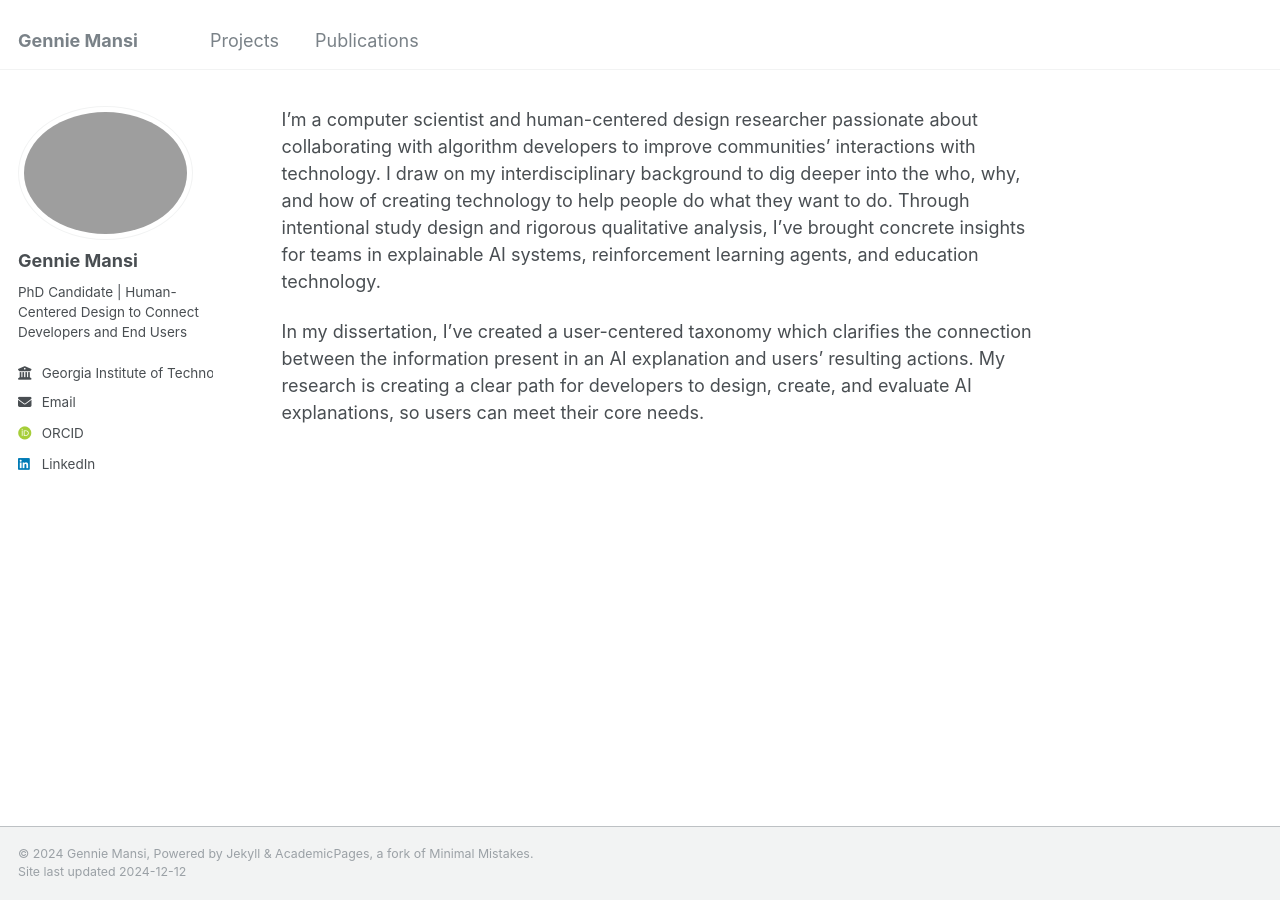
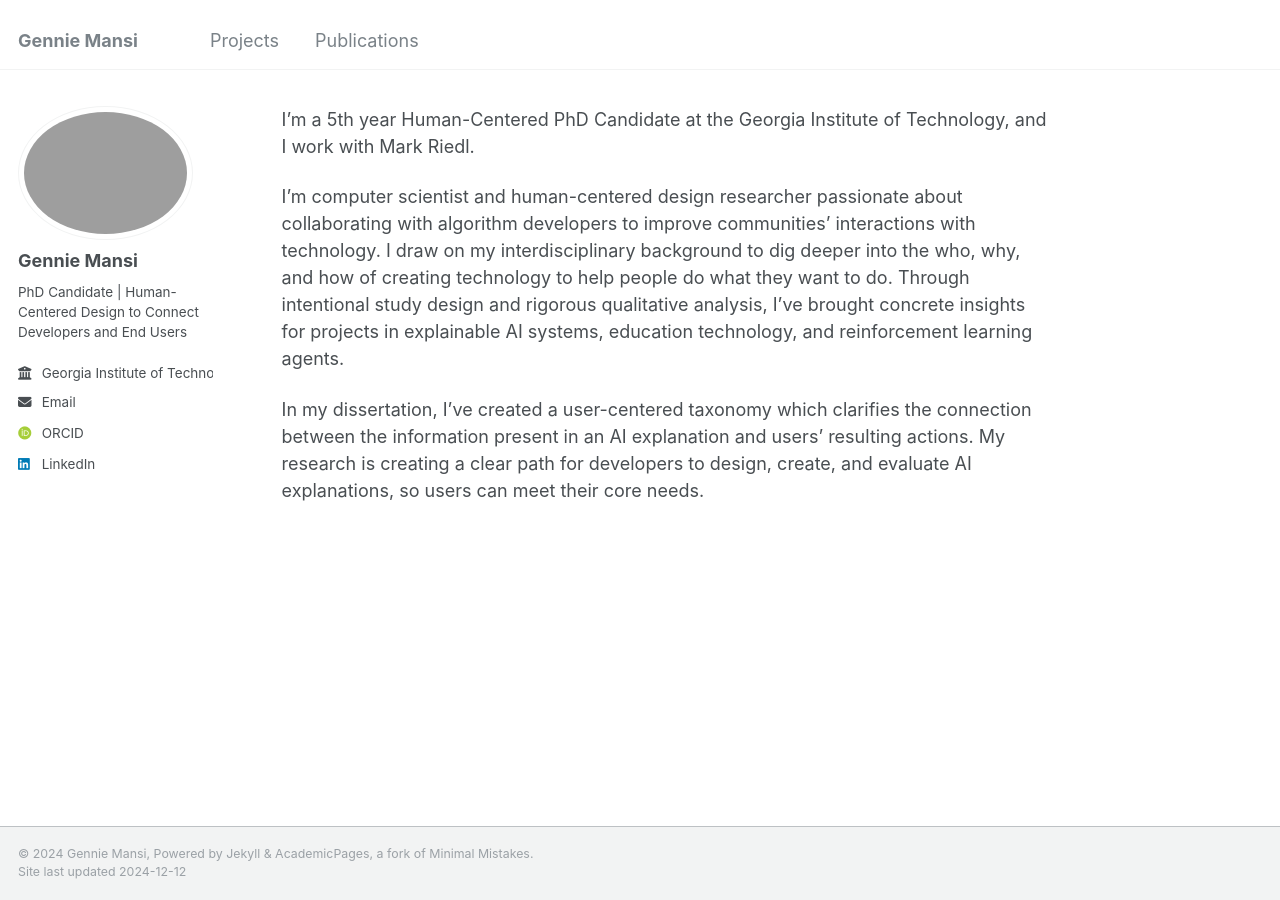
Before and after one commit to gennie-mansi/gennie-mansi.github.io, a Jekyll site: the page built from _pages/about.md, in a window 1280 px wide. Built offline with Jekyll 4.4.1, drawn with Linux system fonts in a browser that asks for light colours; some web fonts are replaced.

Commit message:
Updated website, polished about page and spell checked a few things

```diff
--- a/_pages/about.md
+++ b/_pages/about.md
@@ -7,6 +7,9 @@ redirect_from:
   - /about.html
 ---
 
-I’m a computer scientist and human-centered design researcher passionate about collaborating with algorithm developers to improve communities’ interactions with technology. I draw on my interdisciplinary background to dig deeper into the who, why, and how of creating technology to help people do what they want to do. Through intentional study design and rigorous qualitative analysis, I’ve brought concrete insights for teams in explainable AI systems, reinforcement learning agents, and education technology.
+I’m a 5th year Human-Centered PhD Candidate at the Georgia Institute of Technology, and I work with Mark Riedl.
+
+
+I'm computer scientist and human-centered design researcher passionate about collaborating with algorithm developers to improve communities’ interactions with technology. I draw on my interdisciplinary background to dig deeper into the who, why, and how of creating technology to help people do what they want to do. Through intentional study design and rigorous qualitative analysis, I’ve brought concrete insights for projects in explainable AI systems, education technology, and reinforcement learning agents.
 
 In my dissertation, I’ve created a user-centered taxonomy which clarifies the connection between the information present in an AI explanation and users’ resulting actions. My research is creating a clear path for developers to design, create, and evaluate AI explanations, so users can meet their core needs.
```
